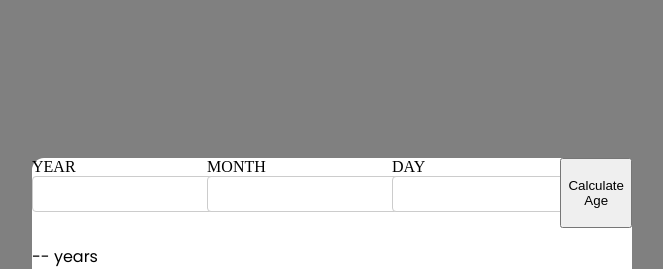
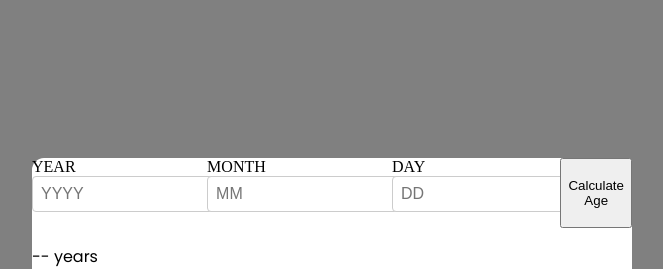
Before and after one commit to jpsalles21/age-calculator, a React (Vite) app: page / in a window 1280 px wide. Shown: the top 269 px of the page, without its empty margins (308-971 px from the left). Built offline with nearby package versions, Linux system fonts and the light colour scheme.

Commit message:
fix: rename prop 'place' to 'placeholder'

```diff
--- a/src/components/AgeCalculator/AgeCalculator.jsx
+++ b/src/components/AgeCalculator/AgeCalculator.jsx
@@ -60,7 +60,7 @@ const AgeCalculator = () => {
                 <Input
                     label="YEAR"
                     maxLength="4"
-                    place="YYYY"
+                    placeholder="YYYY"
                     value={year}
                     onChange={setYear}
                     error={errors.year}
@@ -68,7 +68,7 @@ const AgeCalculator = () => {
                 <Input
                     label="MONTH"
                     maxLength="2"
-                    place="MM"
+                    placeholder="MM"
                     value={month}
                     onChange={setMonth}
                     error={errors.month}
@@ -76,7 +76,7 @@ const AgeCalculator = () => {
                 <Input
                     label="DAY"
                     maxLength="2"
-                    place="DD"
+                    placeholder="DD"
                     value={day}
                     onChange={setDay}
                     error={errors.day}
```
